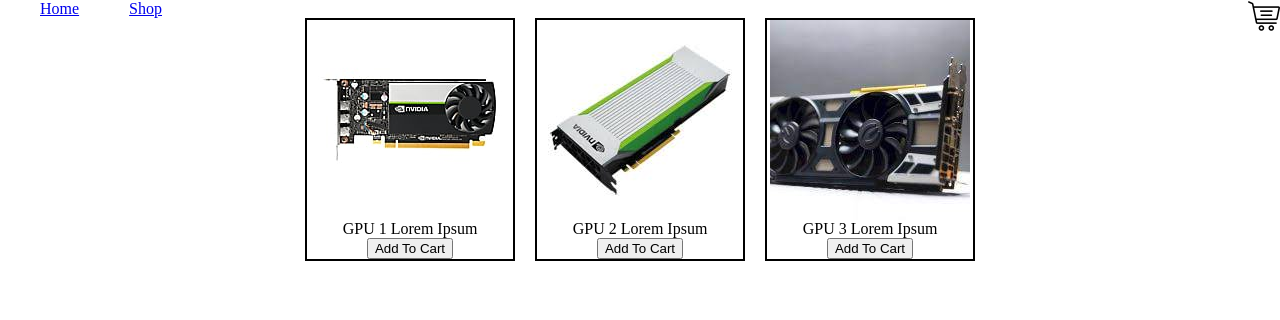
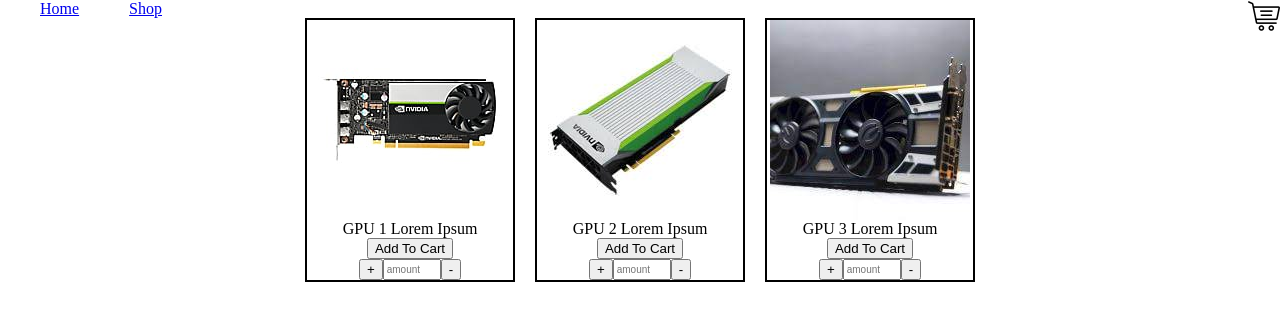
Before and after one commit to Antoniue/shoppingcart, a React (Create React App) app: page /shop in a window 1280 px wide. Shown: the top 320 px of the page. Built offline with nearby package versions, Linux system fonts and the light colour scheme.

Commit message:
added amount inputs to items, no functionality yet

```diff
--- a/src/App.css
+++ b/src/App.css
@@ -54,3 +54,10 @@ ul{
 .active{
     opacity: 1;
 }
+.amount{
+    display: flex;
+}
+.amount input{
+    width: 50px;
+    font-size: 10px;
+}
--- a/src/components/AddItem.js
+++ b/src/components/AddItem.js
@@ -9,6 +9,11 @@ function AddItem({items}){
             <img src={items.src} alt="" />
             <p>{items.item}</p>
             <button >Add To Cart</button>
+            <div className="amount">
+                <button>+</button>
+                <input type="number" placeholder="amount"/>
+                <button>-</button>
+            </div>
             </div>
             </>
             )
```
